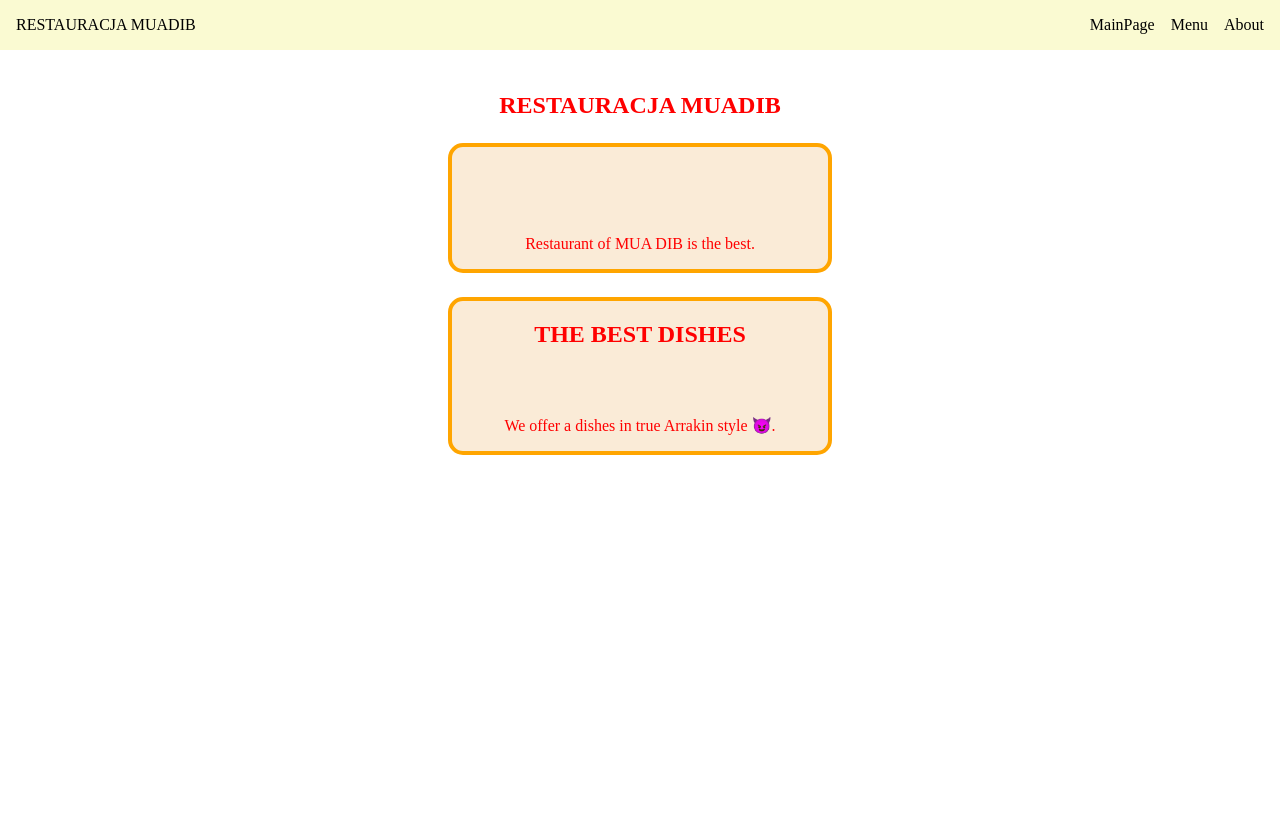
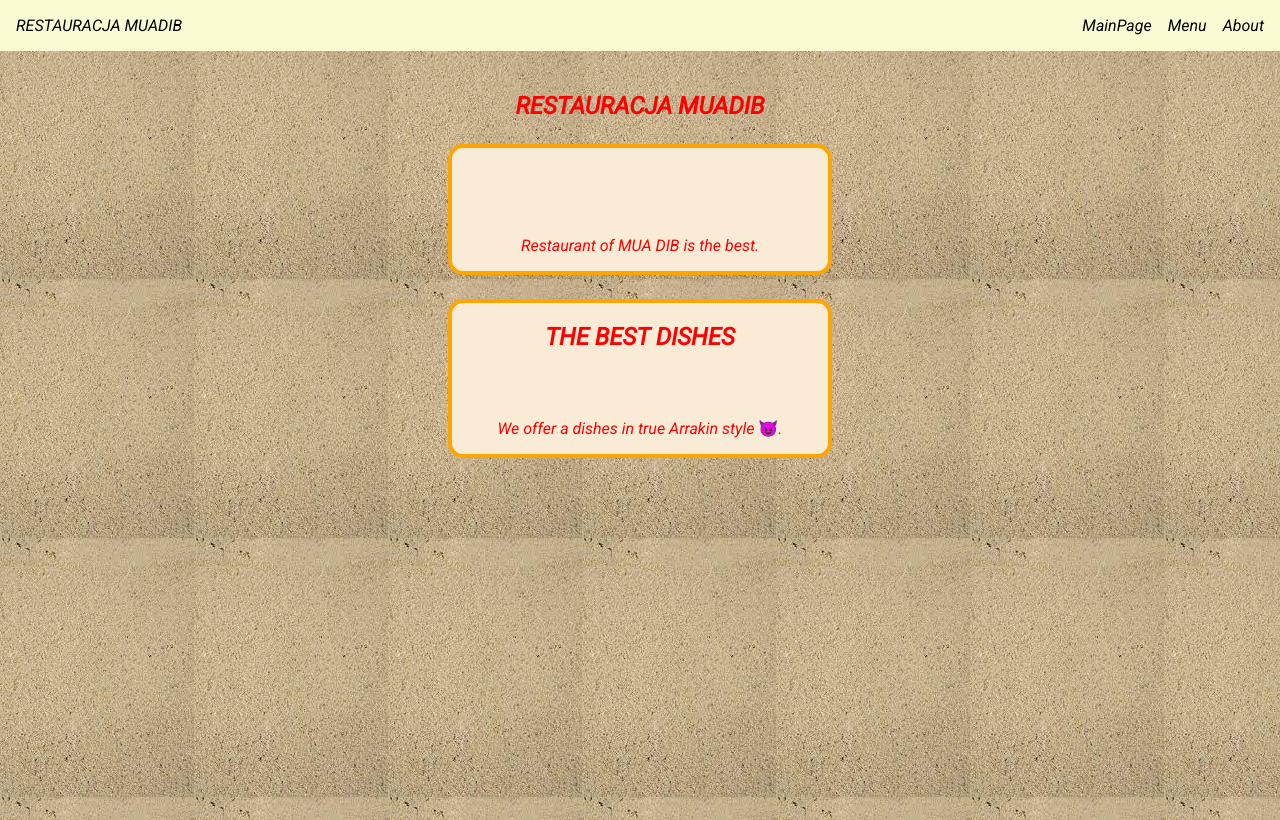
Before and after one commit to piotr-tomczyk/Restaurant, a website built with webpack: page dist/index.html in a window 1280 px wide. Built offline with nearby package versions, Linux system fonts and the light colour scheme; files whose address does not match are found by name.

Commit message:
Change font

```diff
--- a/src/style.css
+++ b/src/style.css
@@ -1,6 +1,16 @@
+/* @font-face {
+    font-family: 'Roboto';
+    src: url('./Roboto-LightItalic.ttf') format('ttf');
+    font-weight: 600;
+    font-style: normal;
+  } */
+  @import url('https://fonts.googleapis.com/css2?family=Roboto:ital@1&display=swap');
 body{
     margin:0;
     padding: 0;
+}
+.main{
+    font-family: 'Roboto', sans-serif;
 }
 .content{
     background: url('./icon.jpeg');
--- a/webpack.config.js
+++ b/webpack.config.js
@@ -17,6 +17,10 @@ module.exports = {
         test: /\.(png|svg|jpg|jpeg|gif)$/i,
         type: 'asset/resource',
       },
+      {
+        test: /\.(woff|woff2|eot|ttf|otf)$/i,
+        type: 'asset/resource',
+      },
     ],
 
   },
```
Also changed, not shown: dist/main.js, src/Roboto-LightItalic.ttf (added), src/icon.jpeg (added), 1 other file.
